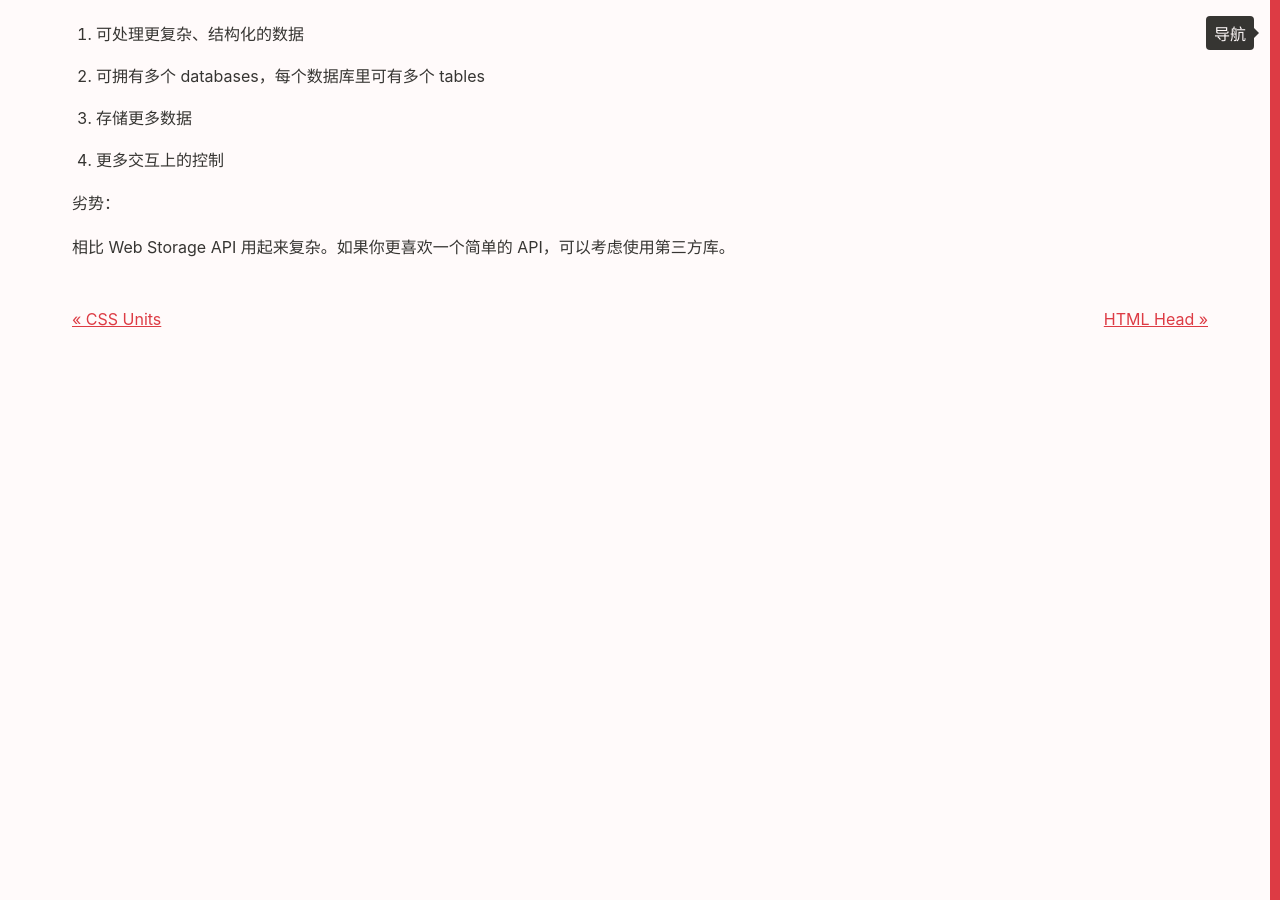
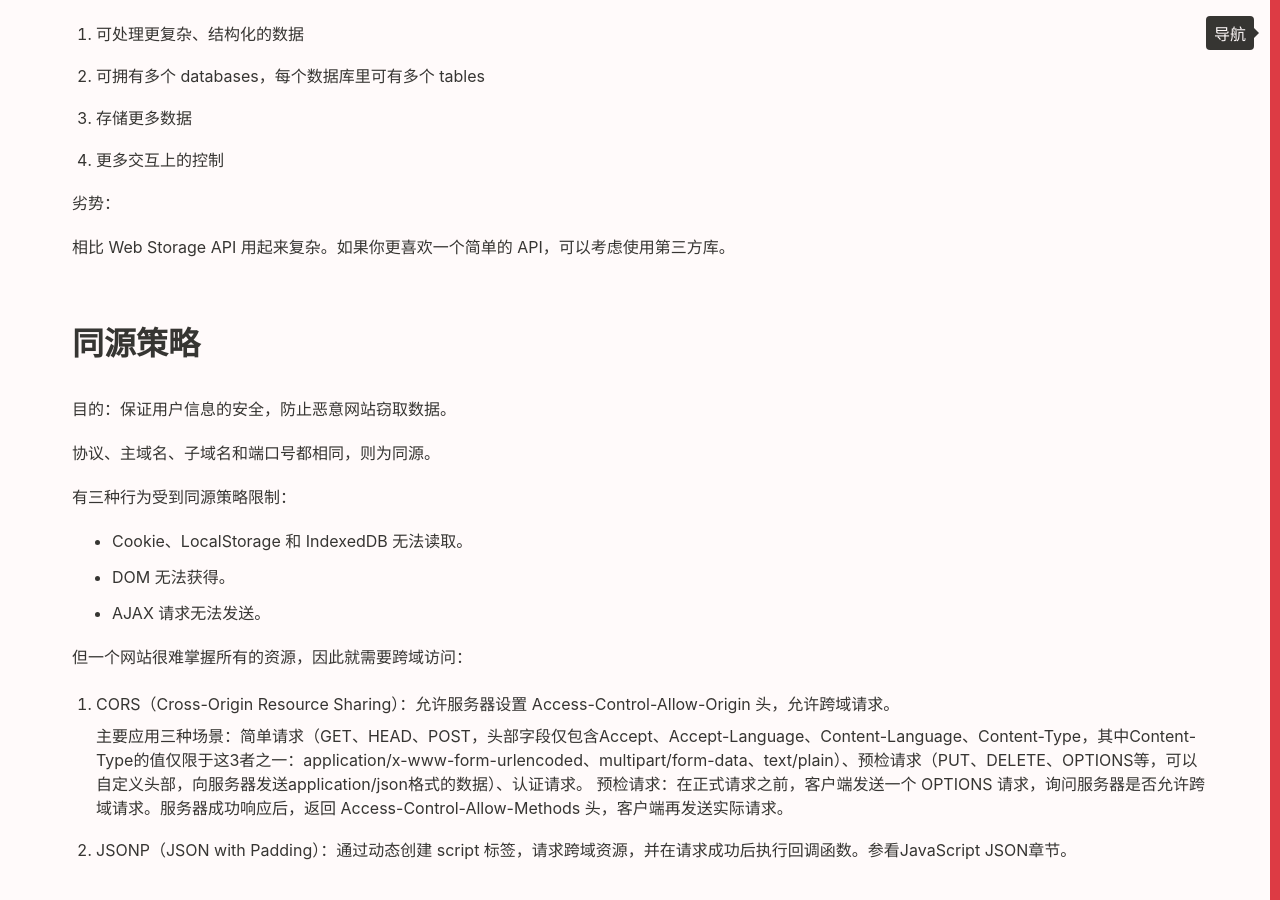
Before and after one commit to Vivi-wu/dive-into-web, a Jekyll site: the page built from _posts/2015-02-26-HTML-Web-Storage.markdown, in a window 1280 px wide and 900 px high, scrolled down 2929 px. Built offline with Jekyll 4.4.1, drawn with Linux system fonts in a browser that asks for light colours.

Commit message:
mod 更新跨域相关博文

````diff
--- a/_posts/2014-04-20-HTML-Forms-and-Form-Elements.markdown
+++ b/_posts/2014-04-20-HTML-Forms-and-Form-Elements.markdown
@@ -282,6 +282,8 @@ The size of a text area can be specified by the _cols_ and _rows_ attributes, or
 
 ### 获取表单提交的数据
 
+FormData 是 HTML5 新增的接口，可以模拟表单数据，向服务器上传数据。不仅支持字符串传输，还支持文件的二进制传输。可用于视频、图片、音频的上传。
+
 `new FormData()` 创建的对象会自动将 form 中的表单值包含进去，文件内容会被编码之后包含进去。**注意**：所有的输入元素都需要有 name 属性，否则无法访问到值。
 
 ```javascript
--- a/_posts/2015-02-26-HTML-Web-Storage.markdown
+++ b/_posts/2015-02-26-HTML-Web-Storage.markdown
@@ -108,3 +108,22 @@ IndexedDB 是一个事务型基于 JavaScript 的面向对象数据库，用于
 劣势：
 
 相比 Web Storage API 用起来复杂。如果你更喜欢一个简单的 API，可以考虑使用第三方库。
+
+## 同源策略
+
+目的：保证用户信息的安全，防止恶意网站窃取数据。
+
+协议、主域名、子域名和端口号都相同，则为同源。
+
+有三种行为受到同源策略限制：
++ Cookie、LocalStorage 和 IndexedDB 无法读取。
++ DOM 无法获得。
++ AJAX 请求无法发送。
+
+但一个网站很难掌握所有的资源，因此就需要跨域访问：
+1. CORS（Cross-Origin Resource Sharing）：允许服务器设置 Access-Control-Allow-Origin 头，允许跨域请求。
+
+    主要应用三种场景：简单请求（GET、HEAD、POST，头部字段仅包含Accept、Accept-Language、Content-Language、Content-Type，其中Content-Type的值仅限于这3者之一：application/x-www-form-urlencoded、multipart/form-data、text/plain）、预检请求（PUT、DELETE、OPTIONS等，可以自定义头部，向服务器发送application/json格式的数据）、认证请求。
+    预检请求：在正式请求之前，客户端发送一个 OPTIONS 请求，询问服务器是否允许跨域请求。服务器成功响应后，返回 Access-Control-Allow-Methods 头，客户端再发送实际请求。
+
+2. JSONP（JSON with Padding）：通过动态创建 script 标签，请求跨域资源，并在请求成功后执行回调函数。参看JavaScript JSON章节。
--- a/_posts/2015-07-15-JavaScript-JSON.markdown
+++ b/_posts/2015-07-15-JavaScript-JSON.markdown
@@ -2,7 +2,7 @@
 title:  "JavaScript JSON, JSONP"
 category: JavaScript
 ---
-JSON 是指 **J**ava**S**cript **O**bject **N**otation, 是一种轻量级的数据存储和传输格式，独立于语言（text only，可用任何编程语言来读取和生产 JSON 数据）。
+JSON 是指 **J**ava**S**cript **O**bject **N**otation, 是一种轻量级的数据存储和传输格式，独立于语言（text only，可用任何编程语言来读取和生产 JSON 数据），常用于跨平台的数据交换。
 
 JSON 可以“自描述”（human readable），容易理解。
 
@@ -130,6 +128,6 @@ Retrieve Theme: [
 2. Ajax 通过服务端代理一样可以实现跨域，jsonp 本身也不排斥同域的数据的获取。
 3. jsonp 是一种方式或者说非强制性协议，如同 ajax 一样，它也不一定非要用 json 格式来传递数据，只不过提供公共通用服务还是选择支持广泛的数据格式，以便不同端处理数据。
 4. jsonp 的 Content-Type 是 `text/javascript`。
-5. jsonp 只支持 get 请求。
+5. jsonp 只支持 get 请求。应用少，慢慢被淘汰。
 
 对于拥有 _src_ 属性的标签都拥有跨域的能力，比如 `<script>`、`<img>`、`<iframe>`。
````
Also changed, not shown: other parts of _posts/2015-07-15-JavaScript-JSON.markdown (+0 -2 lines).
